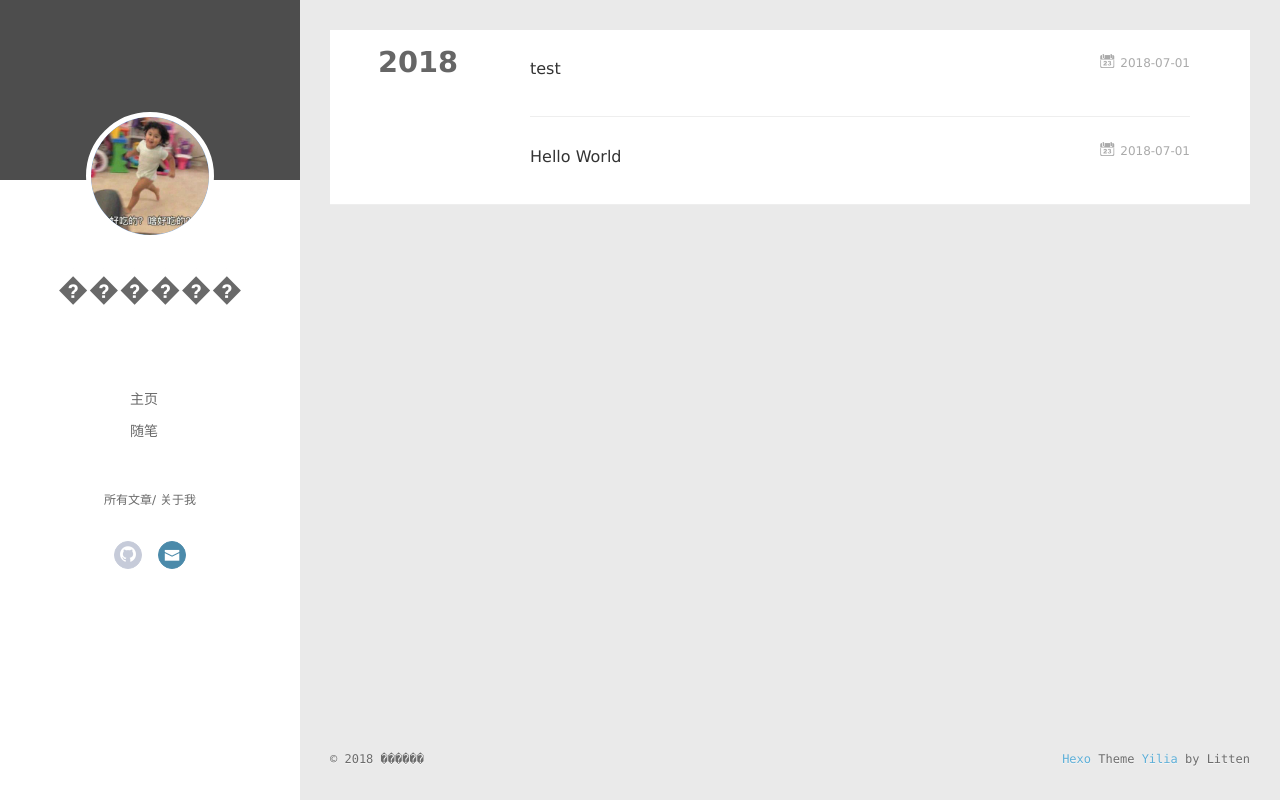
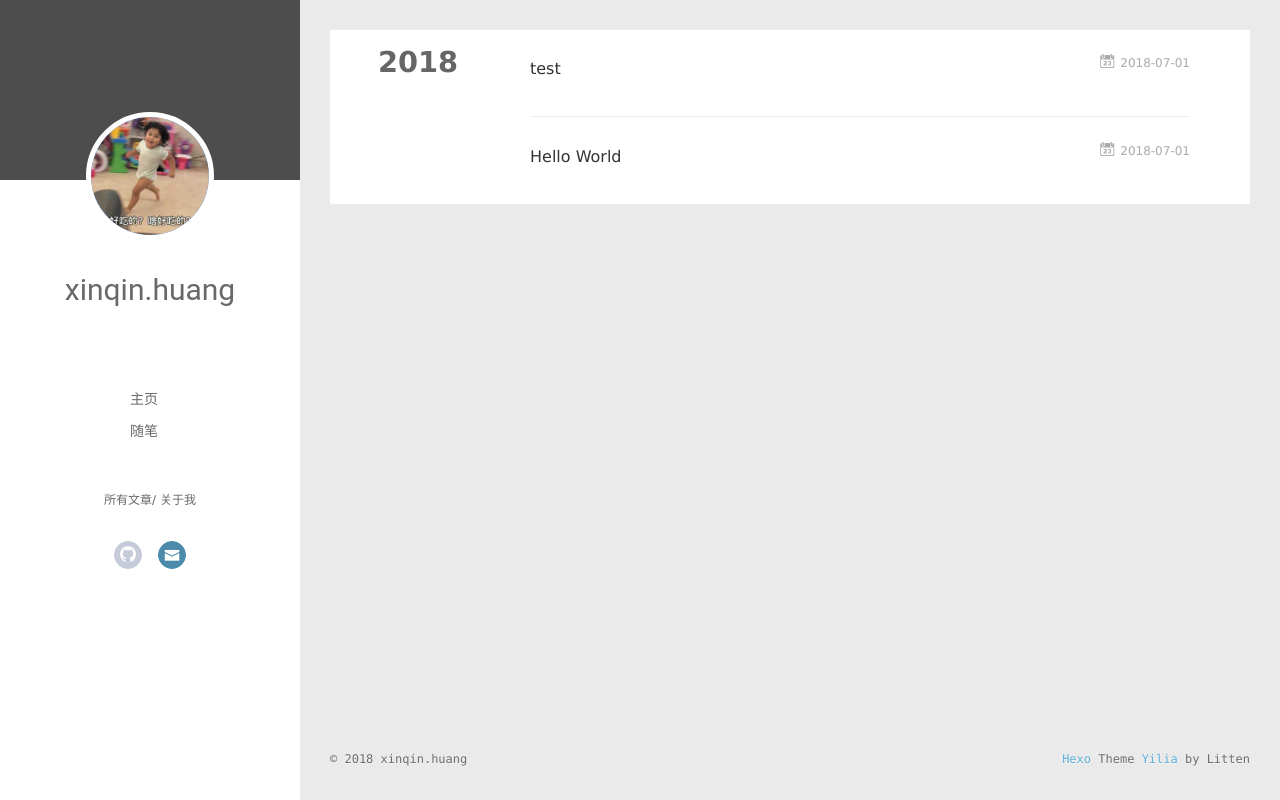
Before and after one commit to hxq8035/hxq8035.github.io, a plain HTML site: page archives/index.html in a window 1280 px wide. Drawn offline with Linux system fonts and the light colour scheme; no server answers.

Commit message:
Site updated: 2018-07-02 00:53:12

```diff
--- a/archives/index.html
+++ b/archives/index.html
@@ -46,7 +46,7 @@
 			<img src="/assets/img/avatar.jpg" class="js-avatar">
 		</a>
 		<hgroup>
-		  <h1 class="header-author"><a href="/">������</a></h1>
+		  <h1 class="header-author"><a href="/">xinqin.huang</a></h1>
 		</hgroup>
 
 
@@ -96,7 +96,7 @@
 				<img src="/assets/img/avatar.jpg" class="js-avatar">
 			</div>
 			<hgroup>
-			  <h1 class="header-author js-header-author">������</h1>
+			  <h1 class="header-author js-header-author">xinqin.huang</h1>
 			</hgroup>
 
 
@@ -217,7 +217,7 @@
   <div class="outer">
     <div id="footer-info">
     	<div class="footer-left">
-    		&copy; 2018 ������
+    		&copy; 2018 xinqin.huang
     	</div>
       	<div class="footer-right">
       		<a href="http://hexo.io/" target="_blank">Hexo</a>  Theme <a href="https://github.com/litten/hexo-theme-yilia" target="_blank">Yilia</a> by Litten
```
Also changed, not shown: 2018/07/01/hello-world/index.html (+3 -3 lines), 2018/07/01/test/index.html (+3 -3 lines), archives/2018/07/index.html (+3 -3 lines), archives/2018/index.html (+3 -3 lines), index.html (+3 -3 lines).
